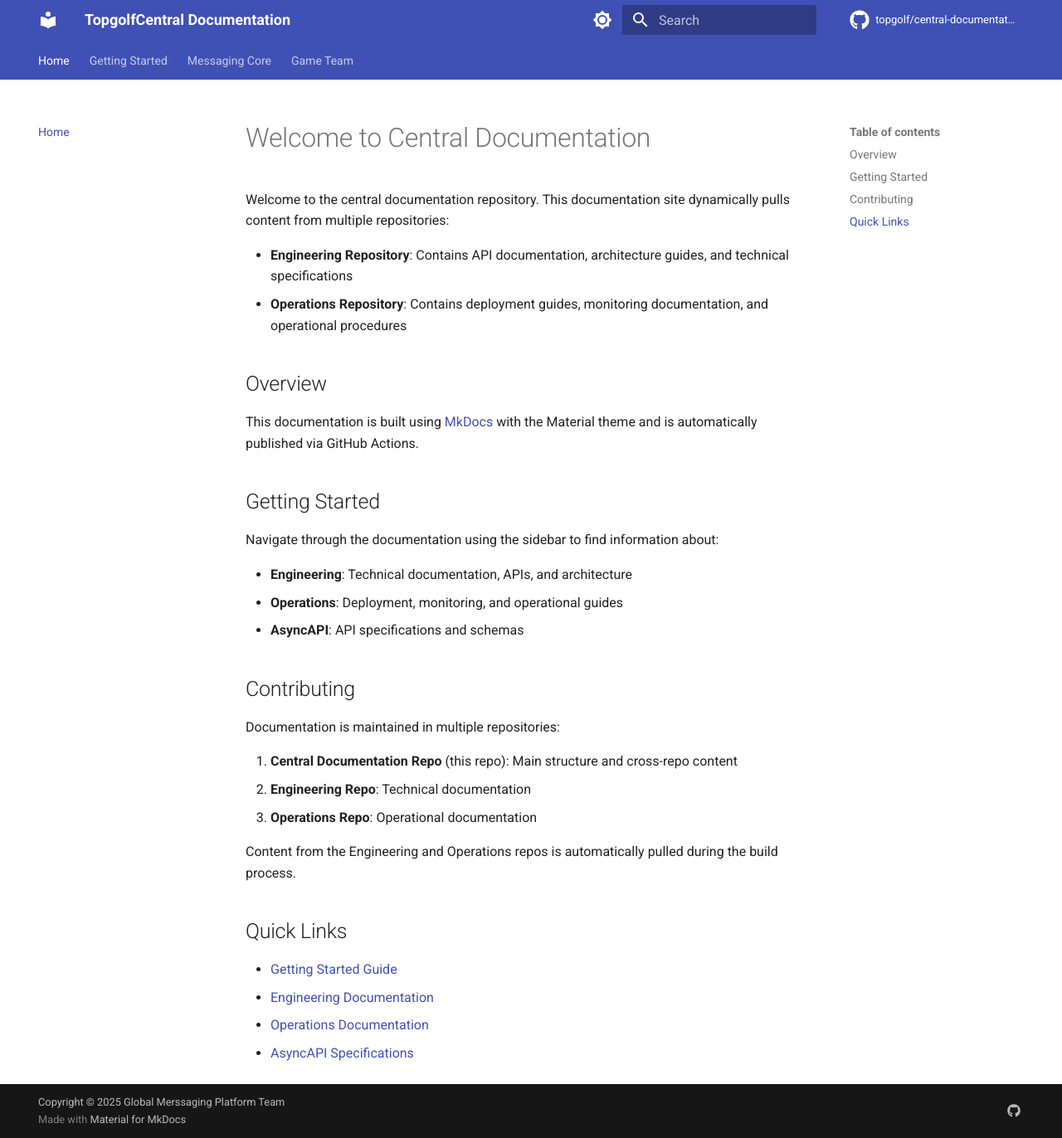
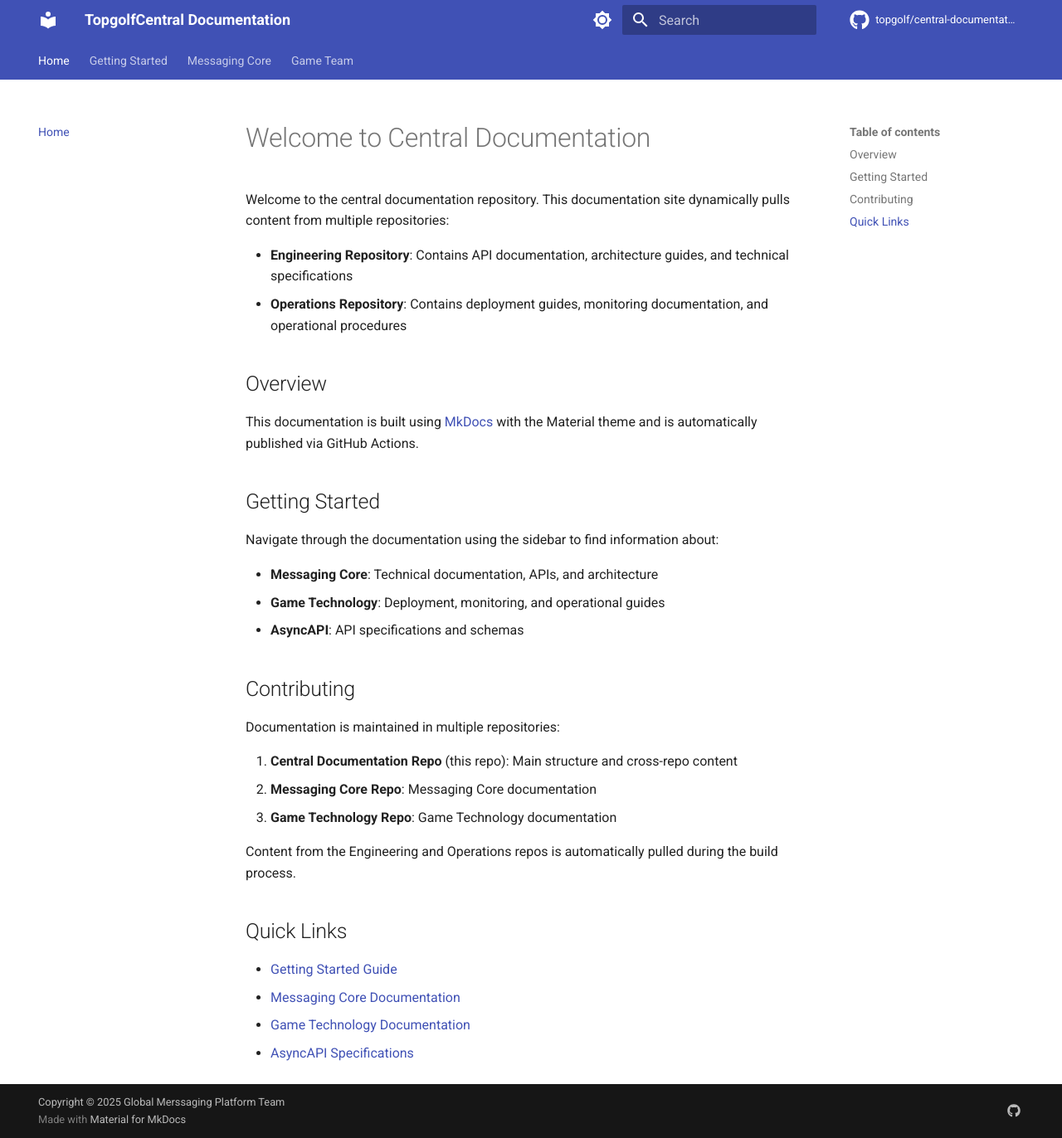
Before and after one commit to jahnaviTG2025/topgolf-central-documentation, an MkDocs documentation site: the page built from docs/index.md, in a window 1280 px wide and 1372 px high. Shown: the whole window at 83% size. Built offline with MkDocs 1.6.1 and Material for MkDocs 9.7.7, drawn with Linux system fonts in a browser that asks for light colours; comment, search, counter and statistics services are not loaded.

Commit message:
new workflow

```diff
--- a/docs/index.md
+++ b/docs/index.md
@@ -13,8 +13,8 @@ This documentation is built using [MkDocs](https://www.mkdocs.org/) with the Mat
 
 Navigate through the documentation using the sidebar to find information about:
 
-- **Engineering**: Technical documentation, APIs, and architecture
-- **Operations**: Deployment, monitoring, and operational guides
+- **Messaging Core**: Technical documentation, APIs, and architecture
+- **Game Technology**: Deployment, monitoring, and operational guides
 - **AsyncAPI**: API specifications and schemas
 
 ## Contributing
@@ -22,14 +22,14 @@ Navigate through the documentation using the sidebar to find information about:
 Documentation is maintained in multiple repositories:
 
 1. **Central Documentation Repo** (this repo): Main structure and cross-repo content
-2. **Engineering Repo**: Technical documentation
-3. **Operations Repo**: Operational documentation
+2. **Messaging Core Repo**: Messaging Core documentation
+3. **Game Technology Repo**: Game Technology documentation
 
 Content from the Engineering and Operations repos is automatically pulled during the build process.
 
 ## Quick Links
 
 - [Getting Started Guide](getting-started/overview.md)
-- [Engineering Documentation](engineering/index.md)
-- [Operations Documentation](operations/index.md)
+- [Messaging Core Documentation](messaging-core/index.md)
+- [Game Technology Documentation](game-technology/index.md)
 - [AsyncAPI Specifications](asyncapi/index.md)
```
